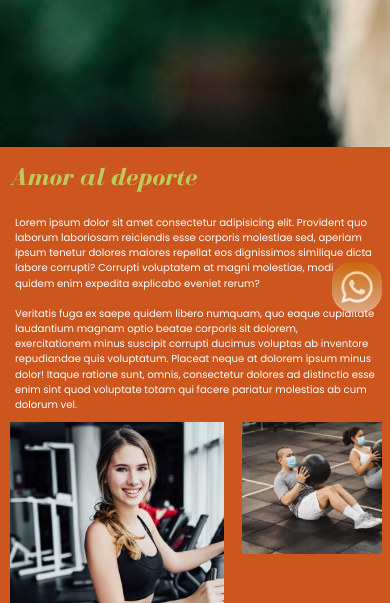
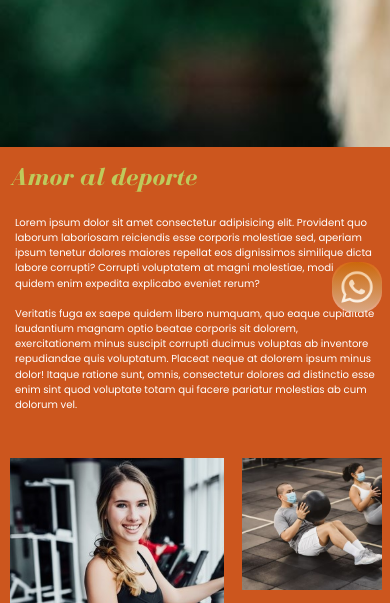
Before and after one commit to Veritoweb/proyectos-trabajados, a plain HTML site: page gimnasio/index.html in a window 390 px wide. Shown: the part 481-1084 px from the top of the page. Drawn offline with nearby package versions, Linux system fonts and the light colour scheme.

Commit message:
arreglado encimismado de foto en mobile

```diff
--- a/gimnasio/css/styles.css
+++ b/gimnasio/css/styles.css
@@ -365,6 +365,6 @@ form{
         padding-left: 0;
     }
     .sect1{
-        grid-template-rows: 265px 150px 150px;
+        grid-template-rows: 301px 150px 150px;
     }
 }
```
